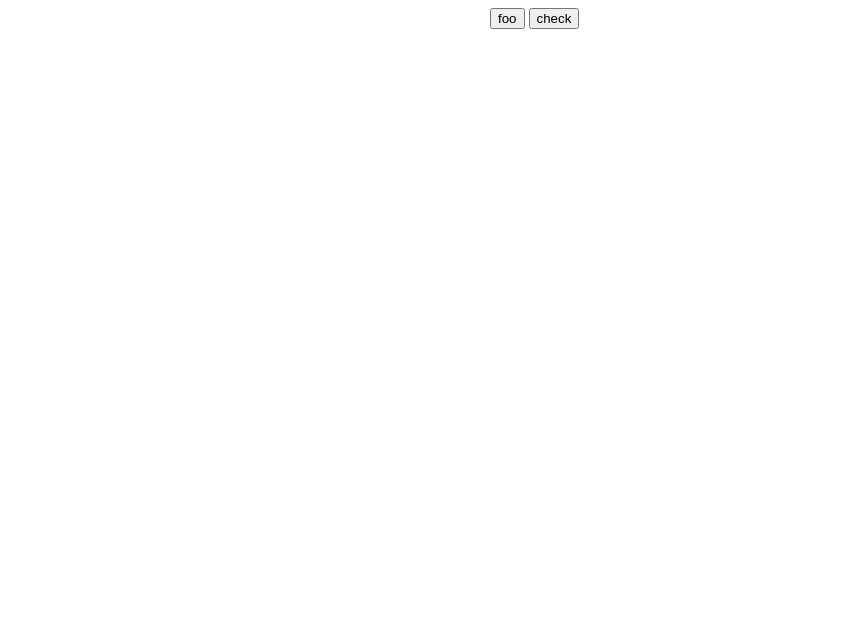
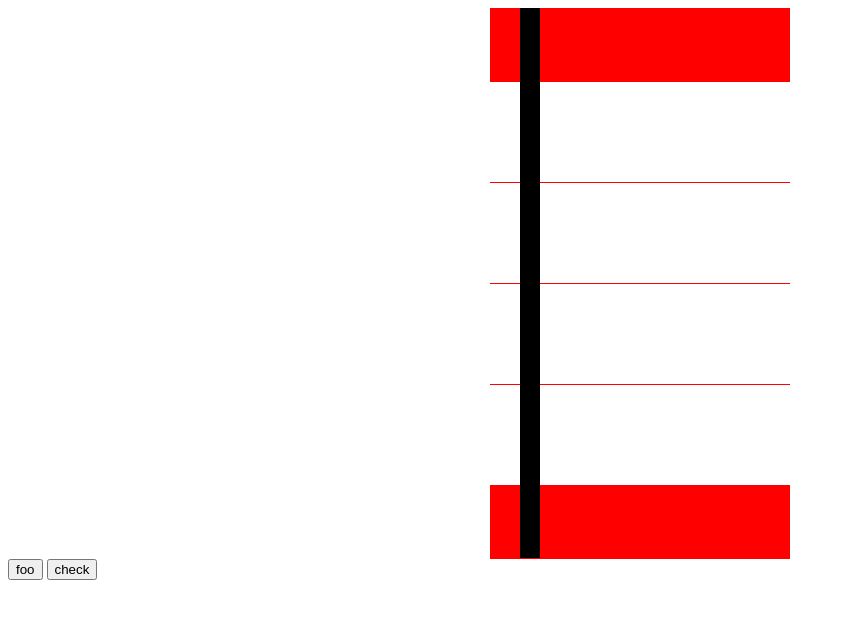
Before and after one commit to Maitneel/practice_random_notes, a plain HTML site: page index.html in a window 1280 px wide. Shown: the whole page, without its empty margins (0-845 px from the left). Drawn offline with Linux system fonts and the light colour scheme.

Commit message:
ノーツを判定するUIを追加

```diff
--- a/index.html
+++ b/index.html
@@ -7,11 +7,18 @@
   <title>Document</title>
 </head>
 <body>
-  <div id="contents_area">
-    <button id="button">foo</button>
-    <button id="check">check</button>
-    <div id="client"></div>
+  <div>
+
+    <div id="contents_area">
+      <div id="judge_line"></div>
+      <div class="notes_area" id="notes_area0"></div>
+      <div class="notes_area" id="notes_area1"></div>
+      <div class="notes_area" id="notes_area2"></div>
+      <div class="notes_area" id="notes_area3"></div>
+      </div>
   </div>
+  <button id="button">foo</button>
+  <button id="check">check</button>
   <script src="script.js"></script>
 </body>
 </html>
--- a/style.css
+++ b/style.css
@@ -1,6 +1,31 @@
 #contents_area {
   width: 300px;
+  height: 551px;
+  background-color: red;
+  margin: auto;
+  overflow: hidden;
+}
+
+#judge_line {
+  width: 20px;
   height: 550px;
-  background-color: #ffffff;
-  margin: auto;
+  margin-top: 0px;
+  margin-left: 30px;
+  background-color: #000000;
+  position: absolute;
 }
+
+.notes_area {
+  width: 300px;
+  height: 100px;
+  background-color: white;
+  border-top: 1px solid red;
+}
+
+#notes_area0 {
+  margin-top: 73px;
+}
+
+#notes_area3 {
+  border-bottom: 1px solid red;
+}
```
